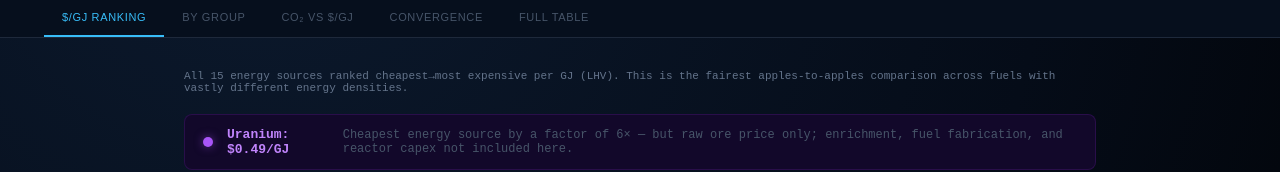
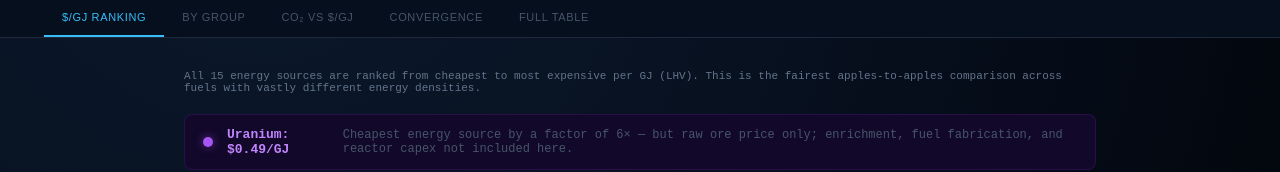
Before and after one commit to sumedhj213/hydrogen-charts, a Next.js app: page / in a window 1280 px wide. Shown: the part 140-312 px from the top of the page. Built offline with nearby package versions, Linux system fonts and the light colour scheme.

Commit message:
Update energy_cost_and_carbon_dashboard.jsx

```diff
--- a/app/components/energy_cost_and_carbon_dashboard.jsx
+++ b/app/components/energy_cost_and_carbon_dashboard.jsx
@@ -113,7 +113,7 @@ export default function MasterEnergyDashboard() {
         {tab === "$/GJ Ranking" && (
           <div>
             <p style={{ color: "#64748b", fontSize: 11, marginBottom: 20 }}>
-              All 15 energy sources ranked cheapest→most expensive per GJ (LHV). This is the fairest apples-to-apples comparison across fuels with vastly different energy densities.
+              All 15 energy sources are ranked from cheapest to most expensive per GJ (LHV). This is the fairest apples-to-apples comparison across fuels with vastly different energy densities.
             </p>
 
             {/* Uranium spotlight */}
```
